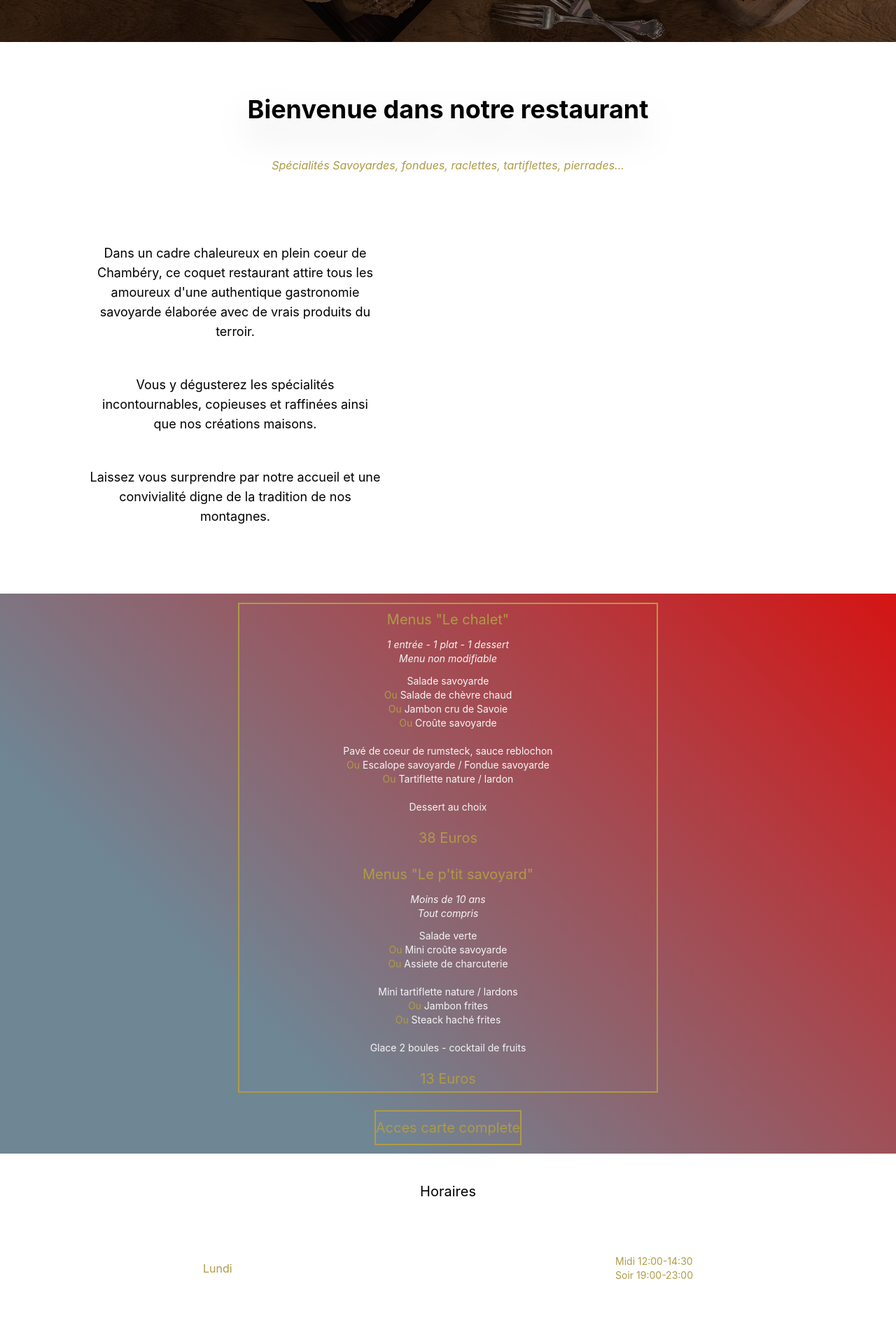
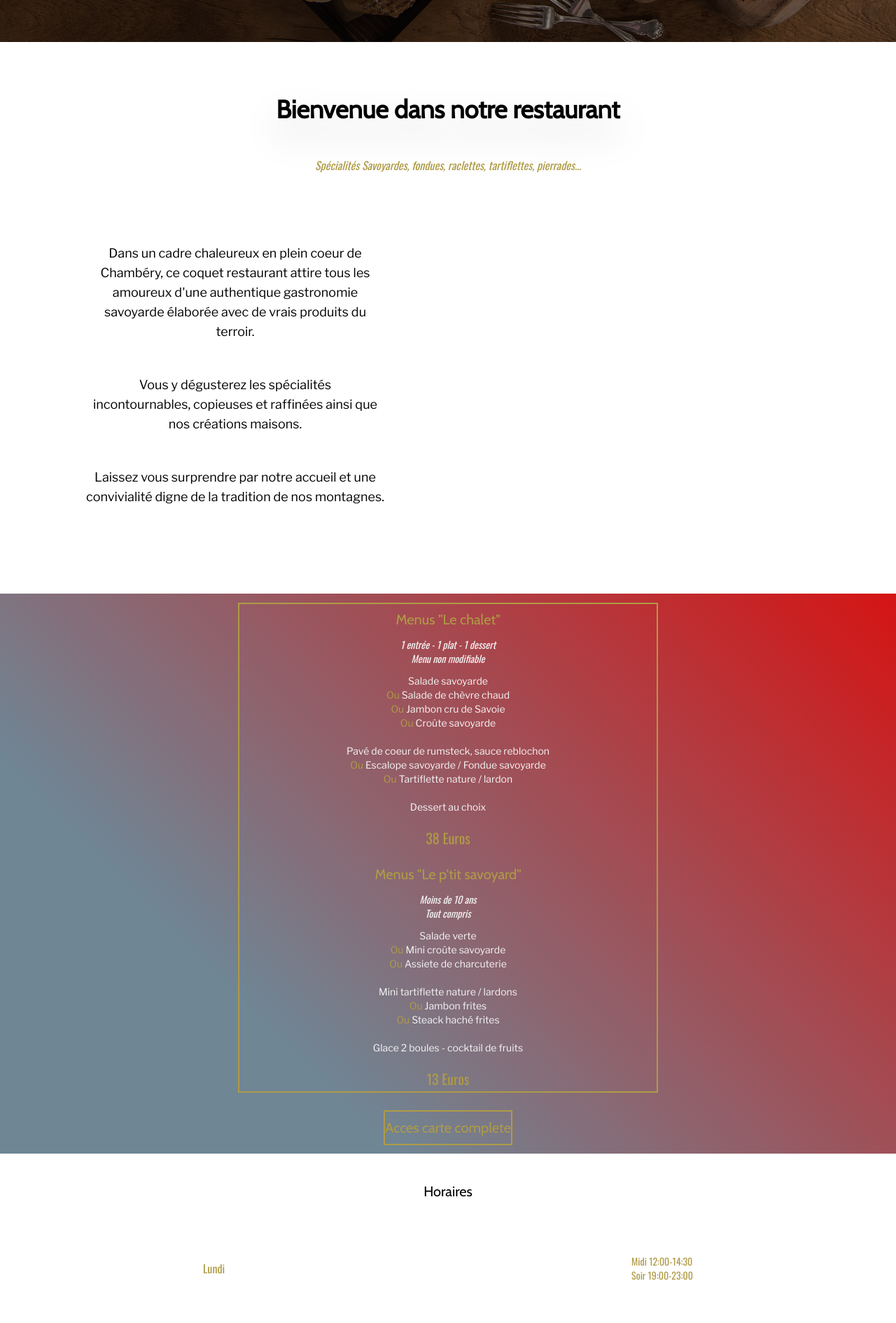
Before and after one commit to Golushi/quai-antique, a React (Create React App) app: page / in a window 1280 px wide. Shown: the part 740-2630 px from the top of the page at 70% size. Built offline with nearby package versions, Linux system fonts and the light colour scheme; what tw-elements would draw is missing.

Commit message:
modif-font

```diff
--- a/src/Components/About.jsx
+++ b/src/Components/About.jsx
@@ -12,14 +12,14 @@ export default function About() {
   return (
     <section id="about" className="p-5 m-5 ">
       <div className="p-5">
-        <h1 className="p-2 m-2 font-bold text-4xl drop-shadow-2xl flex justify-center text-center">
+        <h1 className="p-2 m-2 font-cabin font-bold text-4xl drop-shadow-2xl flex justify-center text-center">
           Bienvenue dans notre restaurant
         </h1>
-        <p className="p-5 m-5 italic text-myyellow flex justify-center text-center">
+        <p className="p-5 m-5 font-oswald italic text-myyellow flex justify-center text-center">
           Spécialités Savoyardes, fondues, raclettes, tartiflettes, pierrades...
         </p>
       </div>
-      <div className="max-w-[1200px] m-5 justify-items-center justify-center overflow-hidden m-auto grid lg:grid-cols-2 gap-4">
+      <div className="max-w-[1200px] font-lf m-5 justify-items-center justify-center overflow-hidden m-auto grid lg:grid-cols-2 gap-4">
         <div className="flex lg:p-5 text-lg max-w-lg flex-col h-full text-center">
           <p className="p-5 text-align-justify">
             Dans un cadre chaleureux en plein coeur de Chambéry, ce coquet
@@ -37,13 +37,13 @@ export default function About() {
         </div>
         <div
           id="carouselExampleCrossfade"
-          className="relative z-5 overflow-hidden md:w-[500px] sm:w-[400px] w-[300px]"
+          className="relative z-5 md:w-[500px] sm:w-[400px] w-[300px]"
           data-te-carousel-init
           data-te-carousel-slide
           data-te-carousel-interval="2500"
         >
           <div
-            className="absolute justify-center inset-x-0 bottom-0 z-[2] mx-[15%] mb-4 flex list-none p-0"
+            className="absolute overflow-hidden justify-center inset-x-0 bottom-0 z-[2] mx-[15%] mb-4 flex p-0"
             data-te-carousel-indicators
           >
             <button
--- a/src/Components/Footer.jsx
+++ b/src/Components/Footer.jsx
@@ -3,7 +3,7 @@ import name from "../Assets/Name/Name.png";
 
 export default function Footer() {
   return (
-    <footer id='contact' className='bg-myblue z-10 w-screen h-auto grid grid-row-4 justify-center'>
+    <footer id='contact' className='bg-myblue z-10 font-oswald w-screen h-auto grid grid-row-4 justify-center'>
       <div className="w-[200px] h-[100px] m-auto flex flex-wrap justify-center items-center">
         <img src={name} className="" alt="Name" />
       </div>
--- a/src/Components/Header.jsx
+++ b/src/Components/Header.jsx
@@ -10,12 +10,12 @@ export default function Header() {
     <header>
       <div
         id="carouselExampleSlidesOnly"
-        className="w-full h-screen relative"
+        className=" relative w-full h-screen"
         data-te-carousel-init
         data-te-carousel-slide
         data-te-carousel-interval="2500"
       >
-        <div className="w-full h-full z-10 flex flex-col absolute justify-center items-center">
+        <div className="absolute w-full h-full z-10 flex flex-col justify-center items-center">
           <img src={name} className="" alt="Name" />
         </div>
         <div className="relative top-0 w-full h-screen overflow-hidden after:clear-both after:block after:content-['']">
--- a/src/Components/Menus.jsx
+++ b/src/Components/Menus.jsx
@@ -7,11 +7,11 @@ export default function Menus() {
       <div className='w-screen h-screen flex flex-col justify-center'>
         <div className='border-2 border-myyellow h-[700px] m-auto w-3/4 md:w-[600px] top-5'>
           <div className='flex flex-col text-center justify-center items-center p-2'>
-            <h3 className='text-myyellow text-xl justify-center'>Menus "Le chalet"</h3>
-              <p className='text-mywhite m-3 text-sm justify-center italic'>1 entrée - 1 plat - 1 dessert
+            <h3 className='text-myyellow font-cabin text-xl justify-center'>Menus "Le chalet"</h3>
+              <p className='text-mywhite m-3 font-oswald text-sm justify-center italic'>1 entrée - 1 plat - 1 dessert
               <br/>
               Menu non modifiable</p>
-              <p className='text-mywhite text-sm'>
+              <p className='text-mywhite font-lf text-sm'>
                 Salade savoyarde<br/>
                 <span className='text-myyellow'>Ou </span>Salade de chèvre chaud<br/>
                 <span className='text-myyellow'>Ou </span>Jambon cru de Savoie<br/>
@@ -20,13 +20,13 @@ export default function Menus() {
                 <span className='text-myyellow'>Ou </span>Escalope savoyarde / Fondue savoyarde<br/>
                 <span className='text-myyellow'>Ou </span>Tartiflette nature / lardon<br/><br/>
                 Dessert au choix<br/><br/>
-                <span className='text-myyellow text-xl'>38 Euros</span>
+                <span className='text-myyellow font-oswald text-xl'>38 Euros</span>
               </p><br/>
-              <h3 className='text-myyellow text-xl justify-center'>Menus "Le p'tit savoyard"</h3>
-                <p className='text-mywhite m-3 text-sm justify-center italic'>Moins de 10 ans
+              <h3 className='text-myyellow text-xl font-cabin justify-center'>Menus "Le p'tit savoyard"</h3>
+                <p className='text-mywhite font-oswald m-3 text-sm justify-center italic'>Moins de 10 ans
                 <br/>
                 Tout compris</p>
-                <p className='text-mywhite text-sm'>
+                <p className='text-mywhite font-lf text-sm'>
                   Salade verte<br/>
                   <span className='text-myyellow'>Ou </span>Mini croûte savoyarde<br/>
                   <span className='text-myyellow'>Ou </span>Assiete de charcuterie<br/><br/>
@@ -34,12 +34,12 @@ export default function Menus() {
                   <span className='text-myyellow'>Ou </span>Jambon frites<br/>
                   <span className='text-myyellow'>Ou </span>Steack haché frites<br/><br/>
                   Glace 2 boules - cocktail de fruits<br/><br/>
-                  <span className='text-myyellow text-xl'>13 Euros</span>
+                  <span className='text-myyellow font-oswald text-xl'>13 Euros</span>
                 </p>
           </div>
         </div>
         <button className='border-2 border-myyellow text-myyellow hover:bg-myyellow hover:text-mywhite h-[50px] m-auto xs:w-[300px] bottom-0 flex text-center justify-center items-center'>
-          <h3 className='text-xl'>Acces carte complete</h3>
+          <h3 className='text-xl font-cabin'>Acces carte complete</h3>
         </button>
       </div>
     </section>
--- a/src/Components/Navbar.jsx
+++ b/src/Components/Navbar.jsx
@@ -48,7 +48,7 @@ export default function Navbar() {
             }`}
           >
             <ul id={color ? 'text-burger-bg':'text-burger'}
-                className="items-center justify-center space-y-8 md:flex md:space-x-8 md:space-y-0">
+                className="items-center font-lf justify-center space-y-8 md:flex md:space-x-8 md:space-y-0">
               <li className="hover:text-myyellow hover:underline"
                 onClick={toggle}>
                 <a href="#carousel">Accueil</a>
--- a/src/Components/OpeningHours.jsx
+++ b/src/Components/OpeningHours.jsx
@@ -5,9 +5,9 @@ export default function OpeningHours() {
     <section id='horaires'>
       <div className='w-2/3 min-w-[260px] md:w-[700px] h-auto flex-container m-auto'>
         <div className=' grid my-10'>
-          <h3 className='text-xl text-myblack justify-self-center'>Horaires</h3>
+          <h3 className='text-xl font-cabin text-myblack justify-self-center'>Horaires</h3>
         </div>
-        <div className='grid grid-cols-3'>
+        <div className='grid font-oswald grid-cols-3'>
           <div className='grid justify-items-start my-2'>
             <p className='text-myyellow h-20 items-center flex my-2'>Lundi</p>
             <p className='text-myyellow h-20 items-center flex my-2'>Mardi</p>
--- a/src/Components/Reservation.jsx
+++ b/src/Components/Reservation.jsx
@@ -3,7 +3,7 @@ import React from 'react'
 export default function Reservation() {
   return (
     <div className="fixed z-20 top-[130px] pl-4 flex flex-col items-start">
-          <button className="rounded-lg py-1 px-2 bg-myred text-mywhite">
+          <button className="rounded-lg font-cabin py-1 px-2 bg-myred text-mywhite">
             Réserver
           </button>
         </div>
--- a/src/index.css
+++ b/src/index.css
@@ -1,3 +1,4 @@
+@import url('https://fonts.googleapis.com/css2?family=Cabin&family=Libre+Franklin&family=Oswald&display=swap');
 @tailwind base;
 @tailwind components;
 @tailwind utilities;
--- a/tailwind.config.js
+++ b/tailwind.config.js
@@ -14,6 +14,11 @@ module.exports = {
       mywhite: "#F5F5F5",
       myred: "#D51414",
     },
+    fontFamily: {
+      cabin: ["Cabin", "sans-serif"],
+      lf: ["Libre Franklin", "sans-serif"],
+      oswald: ["Oswald", "sans-serif"],
+    },
   },
   plugins: [require("flowbite/plugin"), require("tw-elements/dist/plugin")],
 };
```
